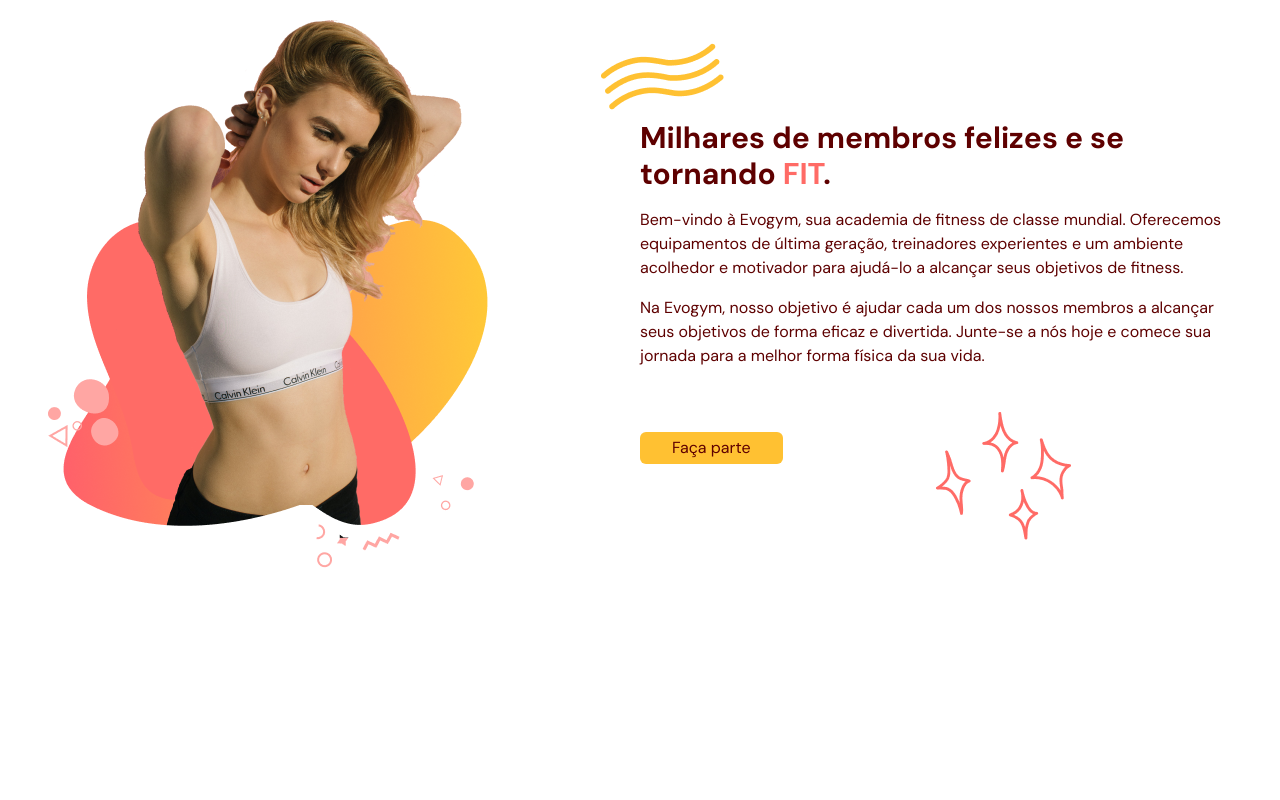
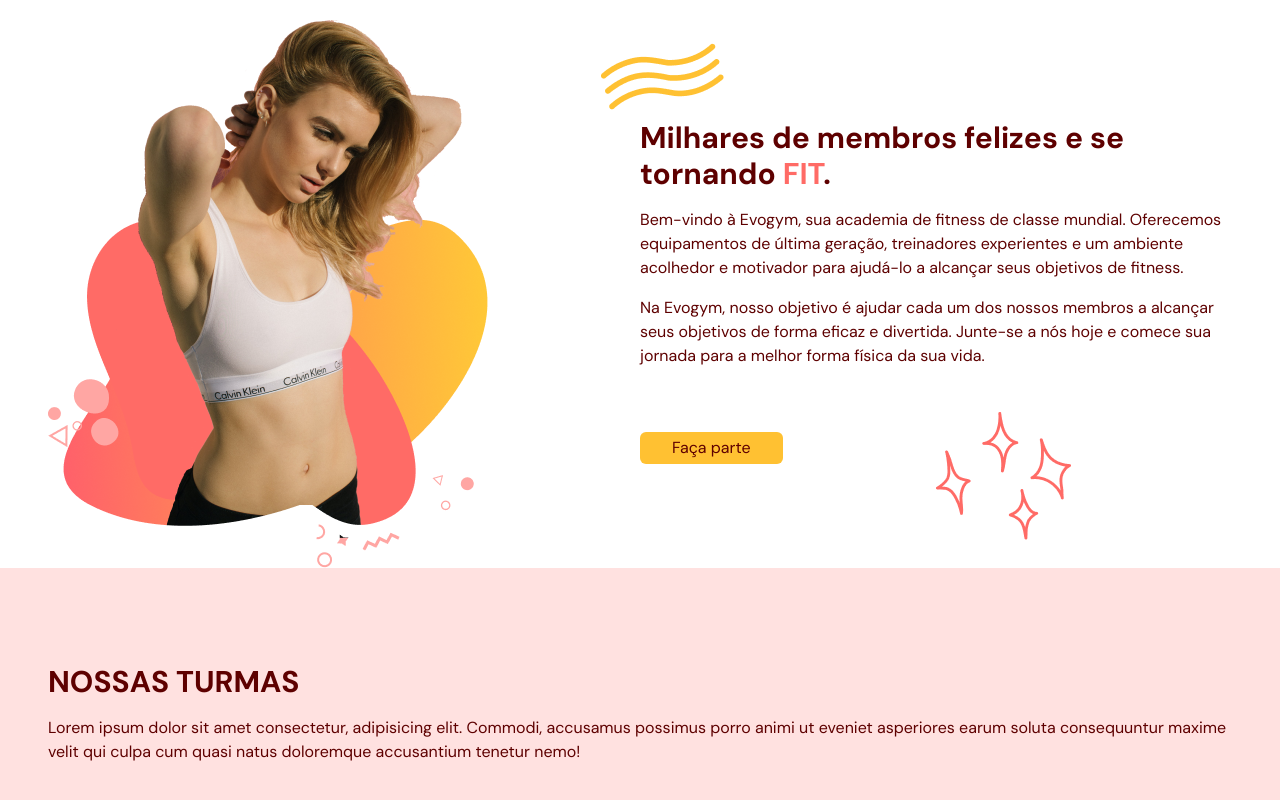
Before and after one commit to Luiz-F-Souza/be-fit, a React (Vite) app: page / in a window 1280 px wide. Shown: the part 1351-2151 px from the top of the page. Before the commit the page ends 1919 px from the top, so only its background shows below. Built offline with nearby package versions, Linux system fonts and the light colour scheme.

Commit message:
ourclasses scene sendo criada

```diff
--- a/src/App.tsx
+++ b/src/App.tsx
@@ -1,6 +1,7 @@
 import { Navbar } from "./components/navbar/Navbar"
 import { Benefits } from "./scenes/benefits/Benefits"
 import { Home } from "./scenes/home/Home"
+import { OurClasses } from "./scenes/our-classes/OurClasses"
 
 
 
@@ -8,18 +9,21 @@ function App() {
 
 
   return (
-    <div className="app min-h-screen relative min-h-[300vh]">
+    <div className="app min-h-screen relative">
       <header className="pb-24 md:pb-40">
         <Navbar />
       </header>
 
-      <main className="mb-4">
+      <main className="mb-4 overflow-x-hidden">
 
         {/* Article */}
         <Home />
 
         {/* Article */}
         <Benefits />
+
+        {/* Article */}
+        <OurClasses />
       </main>
 
 
--- /dev/null
+++ b/src/scenes/our-classes/OurClasses.tsx
@@ -0,0 +1,17 @@
+
+
+function OurClasses(){
+
+  return(
+    <article className="bg-primary-100 px-12 py-24">
+
+      <section>
+        <h3 className="font-bold text-3xl mb-4">NOSSAS TURMAS</h3>
+
+        <p>Lorem ipsum dolor sit amet consectetur, adipisicing elit. Commodi, accusamus possimus porro animi ut eveniet asperiores earum soluta consequuntur maxime velit qui culpa cum quasi natus doloremque accusantium tenetur nemo!</p>
+      </section>
+    </article>
+  )
+}
+
+export { OurClasses }
```
